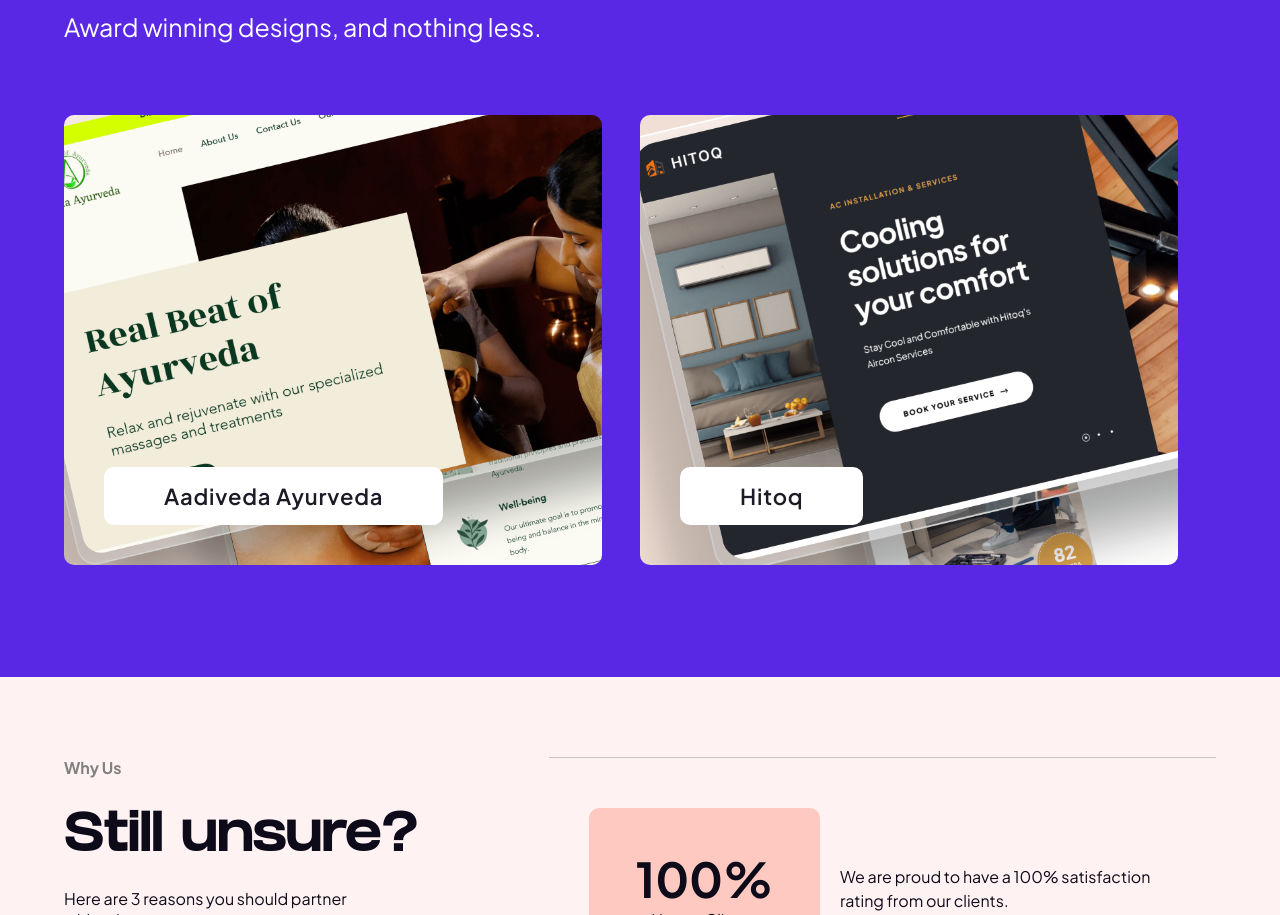
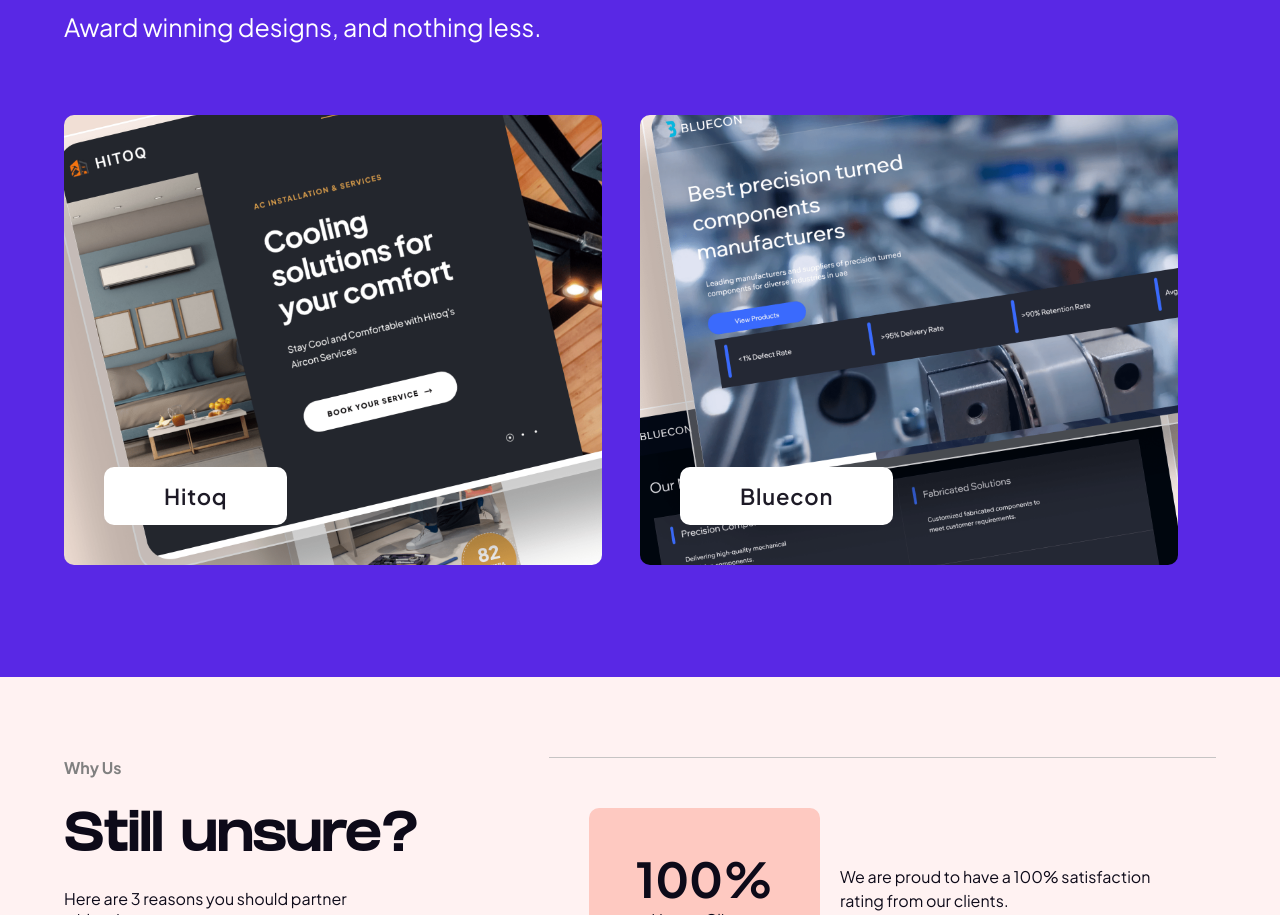
Before and after one commit to JunaidShamnad/Agency-Website, a Next.js app: page / in a window 1280 px wide. Shown: the part 2853-3768 px from the top of the page. Built offline with nearby package versions, Linux system fonts and the light colour scheme.

Commit message:
Update OurWorkData.js

```diff
--- a/components/OurWorks/OurWorkData.js
+++ b/components/OurWorks/OurWorkData.js
@@ -1,10 +1,10 @@
 const works = [
-    {
-        id: 1,
-        name: 'Aadiveda Ayurveda',
-        image: '/images/MOCKUPS1/aadiveda-mockup1.png',
-        url: 'https://www.aadivedaayurveda.com/'
-    },
+    // {
+    //     id: 1,
+    //     name: 'Aadiveda Ayurveda',
+    //     image: '/images/MOCKUPS1/aadiveda-mockup1.png',
+    //     url: 'https://www.aadivedaayurveda.com/'
+    // },
     {
         id: 2,
         name: 'Hitoq',
```
